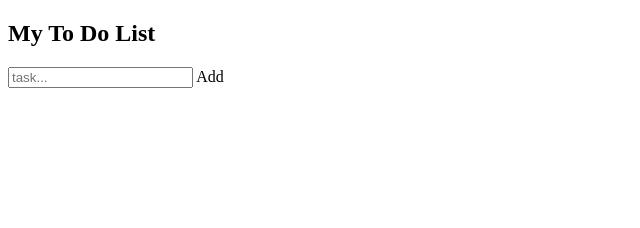
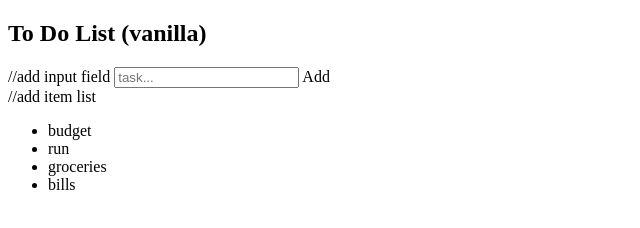
Before and after one commit to brentn1975/TODO_vanilla, a plain HTML site: page index.html in a window 1280 px wide. Shown: the whole page, without its empty margins (0-640 px from the left). Drawn offline with Linux system fonts and the light colour scheme.

Commit message:
added item list

```diff
--- a/index.html
+++ b/index.html
@@ -8,9 +8,20 @@
 
   <body>
     <div id=myDIV class="header">
-      <h2>My To Do List</h2>
+      <h2>To Do List (vanilla)</h2>
+
+//add input field
       <input type="text" id="myInput" placeholder="task...">
       <span onclick="newElement()" class="addBtn">Add</span>
     </div>
+
+//add item list
+    <ul id="myList">
+      <li>budget</li>
+      <li class="checked">run</li>
+      <li>groceries</li>
+      <li>bills</li>
+    </ul>
+
   </body>
 </html>
```
Also changed, not shown: 1 other file.
